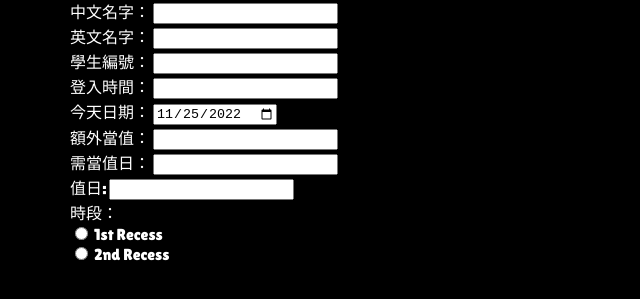
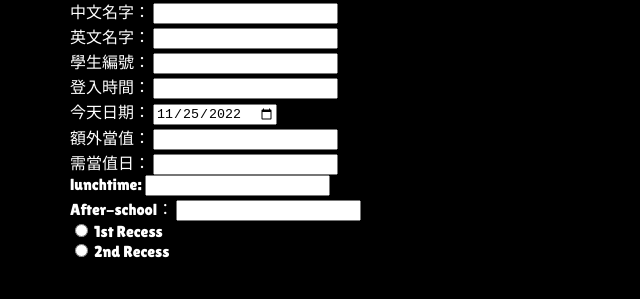
Before and after one commit to sbnvmarcus/libraryattencance, a plain HTML site: page index.html in a window 1280 px wide. Shown: the part 277-576 px from the top of the page, without its empty margins (0-640 px from the left). Drawn offline with nearby package versions, Linux system fonts and the light colour scheme.

Commit message:
Update index.html

```diff
--- a/index.html
+++ b/index.html
@@ -77,8 +77,8 @@
         <label>今天日期：</label> <input type="date" id="tdydate" name="date"><br>
         <label>額外當值：</label> <input id="bonus" name="bonus"><br>
         <label>需當值日：</label> <input id="duties" name="duties"><br>
-	<label>值日: </label> <input id="duties" name="duties"><br>
-        <label>時段：</label><br>
+	<label>lunchtime: </label> <input id="Lunchtime" name="Lunchtime"><br>
+        <label>After-school：</label> <input id="After-school" name="After-school"> <br>
         <input type="radio" id="first" name="period" value="first" readonly> 1st Recess<br>
         <input type="radio" id="second" name="period" value="second" readonly> 2nd Recess
     </form>
```
